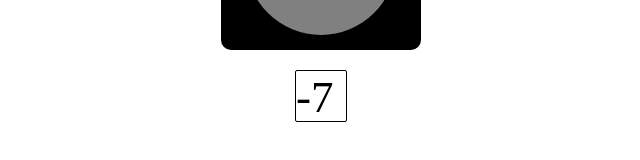
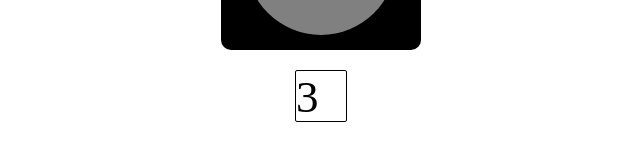
Before and after one commit to tsepo4kin/traffic-lights-test, a Vue app: page / in a window 1280 px wide. Shown: the part 480-640 px from the top of the page, without its empty margins (319-959 px from the left). Built offline with nearby package versions, Linux system fonts and the light colour scheme.

Commit message:
feat: implement timer

```diff
--- a/src/components/Timer.vue
+++ b/src/components/Timer.vue
@@ -13,10 +13,14 @@ export default {
     },
   },
   data: () => ({
-    seconds: null,
+    seconds: 0,
   }),
-  created() {
-    this.seconds = this.time;
+  watch: {
+    time: function (newVal) {
+      this.seconds = newVal;
+    },
+  },
+  mounted() {
     setInterval(() => {
       this.seconds = this.seconds - 1;
     }, 1000);
--- a/src/views/TrafficLights.vue
+++ b/src/views/TrafficLights.vue
@@ -19,9 +19,6 @@ export default {
       require: true,
     },
   },
-  data() {
-    return {};
-  },
 };
 </script>
 
```
